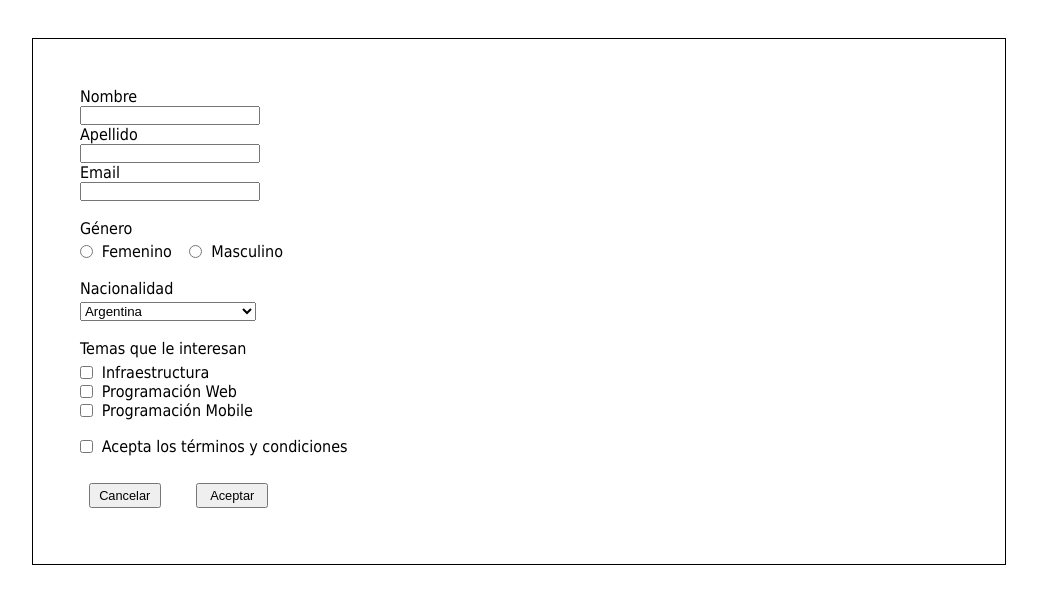
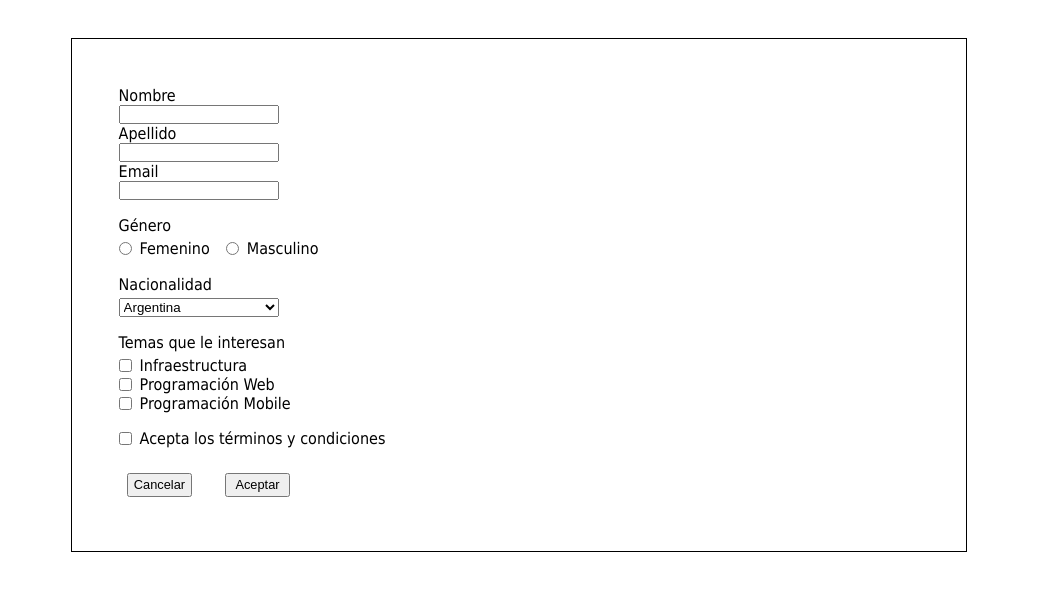
Before and after one commit to mbelen/practicosAda, a web app: file modulo1-html/formulario/index.html in a window 1280 px wide. Shown: the top 604 px of the page, without its empty margins (121-1158 px from the left). Run offline with its HTML, style and script files only (its server is not run), Linux system fonts and the light colour scheme.

Commit message:
modificaciones de algunas clases proyecto Formulario

```diff
--- a/modulo1-html/formulario/css/estilos.css
+++ b/modulo1-html/formulario/css/estilos.css
@@ -1,6 +1,7 @@
 *{
 	padding: 0;
 	margin: 0;
+	box-sizing: border-box;
 }
 
 body{
@@ -25,33 +26,41 @@ body{
 
 }
 
-#nombre, #genero, #nacionalidad, #temas{
+.dPersonales{
 	display: flex;
 	flex-direction: column;
 	padding: 1%;
+}
+
+label{
+	margin-right: 2%;
 }
 
 .ancho{
 	width: 20%;
 }
 
+.distanciaSubt{
+	margin-bottom: 0.5%;
+}
+
+.espacio{
+	margin-right: 1%;
+}
+
 /*.borde{
 	border-radius: 1%;
 }*/
+
+.fila{
+	display: flex;
+	align-items: center;
+}
 
 .terminos{
 	display: flex;
 	padding: 1%;
 	align-items: center;
-}
-
-.fila,.botones{
-	display: flex;
-	align-items: center;
-}
-
-label{
-	margin-right: 2%;
 }
 
 button{
@@ -60,11 +69,3 @@ button{
 	margin: 2%;
 	font-size: 0.8em;
 }
-
-.distanciaSubt{
-	padding-bottom: 0.5%;
-}
-
-.espacio{
-	margin-right: 1%;
-}
--- a/modulo1-html/formulario/index.html
+++ b/modulo1-html/formulario/index.html
@@ -11,7 +11,7 @@
 	<section id="mainContainer">
 
 		<form action="" method="">
-			<section id="nombre">
+			<section class="dPersonales">
 				<label for="name">Nombre</label>
 				<input class="ancho borde" type="text" id="name" value=""/>
 				<label for="lastname">Apellido</label>
@@ -20,7 +20,7 @@
 				<input class="ancho borde" type="email" id="email" value=""/>
 			</section>
 
-			<section id="genero">
+			<section class="dPersonales">
 				<label class="distanciaSubt">Género</label>
 				<section class="fila">
 					<input  class="espacio" type="radio" name="genero" value="F">
@@ -30,7 +30,7 @@
 				</section>
 			</section>
 
-			<section id="nacionalidad">
+			<section class="dPersonales">
 				<label class="distanciaSubt">Nacionalidad</label>
 				<select class="ancho borde" name="select">
 					<option value="1">Argentina</option>
@@ -38,7 +38,7 @@
 				</select>
 			</section>
 
-			<section id="temas">
+			<section class="dPersonales">
 				<label class="distanciaSubt">Temas que le interesan</label>
 				<section class="fila">
 					<input class="espacio" type="checkbox" id="chbox1" name="infraestructura">
@@ -59,7 +59,7 @@
 				<label>Acepta los términos y condiciones</label>
 			</section>
 
-			<section class="botones">
+			<section class="fila">
 				<button type="submit" value="submit">Cancelar</button>
 				<button type="submit" value="submit">Aceptar</button>
 			</section>
```
